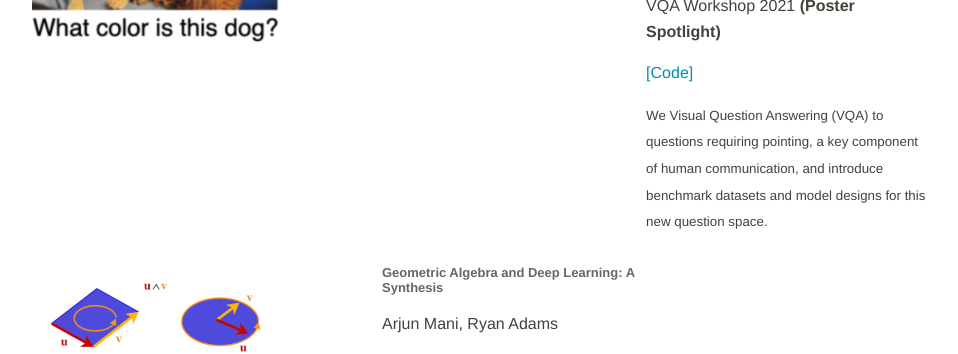
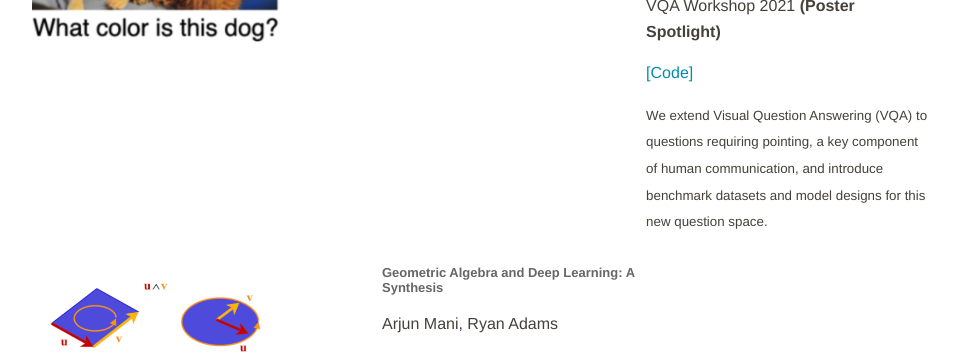
Before and after one commit to arjun-mani/arjun-mani.github.io, a Jekyll site: the page built from index.html, in a window 1280 px wide and 900 px high, scrolled down 926 px. Shown: the part 152-506 px from the top of the window, without its empty margins (160-1118 px from the left). Built offline with Jekyll 4.4.1, drawn with Linux system fonts in a browser that asks for light colours.

Commit message:
Update index.html

```diff
--- a/index.html
+++ b/index.html
@@ -39,10 +39,10 @@ title: Home
 	</div>
 	<div class="divTableCell">
 		<h3><a href="https://arxiv.org/abs/2011.13681" target="_blank">Point and Ask: Incorporating Pointing into Visual Question Answering</a></h3>
-		<p style="margin : 0; padding-top:0;"><b> Arjun Mani </b>, Will Hinthorn, Nobline Yoo, Olga Russakovsky</p>
+		<p><b> Arjun Mani </b>, Will Hinthorn, Nobline Yoo, Olga Russakovsky</p>
 		<p>VQA Workshop 2021 <b>(Poster Spotlight)</b> </p>
 		<p><a href="https://github.com/princetonvisualai/pointingqa" target="_blank">[Code]</a></p>
-		<p><small>We Visual Question Answering (VQA) to questions requiring pointing, a key component of human communication, and introduce benchmark datasets and model designs for this new question space.<small> </p>
+		<p><small>We extend Visual Question Answering (VQA) to questions requiring pointing, a key component of human communication, and introduce benchmark datasets and model designs for this new question space.<small> </p>
 	</div>
 </div>
 
```
